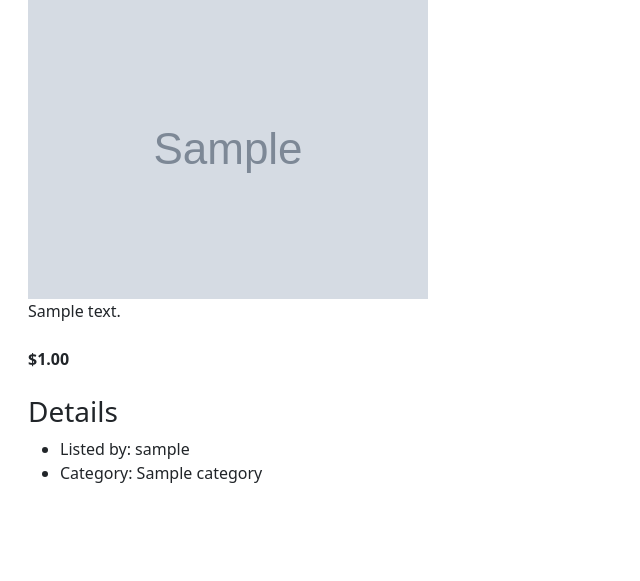
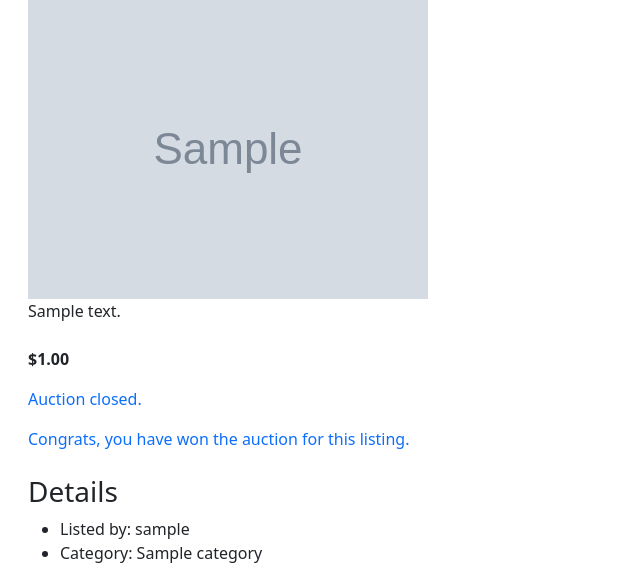
Before and after one commit to anlifi/django-commerce, a Django app: page /listings/1 in a window 1280 px wide. Shown: the part 247-828 px from the top of the page, without its empty margins (0-640 px from the left). Before the commit the page ends 730 px from the top, so only its background shows below. Run offline with Django 3.2, Linux system fonts and the light colour scheme; a user stored in the database is signed in; tables that the repository leaves empty hold one stand-in row (values such as "Sample post"); grey boxes marked "Sample" are stand-in pictures; parts of the project's set-up code (start-up, migrations or seed data) failed here and were passed over; some libraries are stand-ins or nearby versions.

Commit message:
Add close auction functionality

```diff
--- a/auctions/templates/auctions/listing.html
+++ b/auctions/templates/auctions/listing.html
@@ -37,7 +37,17 @@
             <img alt="No image available" src="https://t3.ftcdn.net/jpg/04/34/72/82/240_F_434728286_OWQQvAFoXZLdGHlObozsolNeuSxhpr84.jpg">
         {% endif %}
         <p>{{ listing.description }}</p>
-        <p class="fw-bold mt-4">${{ listing.current_bid }}</p>
+        <div>
+            <p class="fw-bold mt-4">${{ listing.current_bid }}</p>
+            {% if user.is_authenticated and listing.closed %}
+                <p class="fw-medium text-primary">Auction closed.</p>
+                {% if winner %}
+                    <p class="fw-medium text-primary">Congrats, you have won the auction for this listing.</p>
+                {% else %}
+                    <p class="fw-medium text-primary">Sorry, you have not won the auction for this listing.</p>
+                {% endif %}
+            {% endif %}
+        </div>
 
         <!-- Bid form -->
         {% if user.is_authenticated and not listing.closed %}
@@ -72,6 +82,14 @@
                 <li>Category: {{ listing.category }}</li>
             </ul>
         </div>
+
+        <!-- Close auction -->
+        {% if user.is_authenticated and not listing.closed and listing.seller == user %}
+            <form action="{% url 'close' id=listing.pk %}" method="post">
+                {% csrf_token %}
+                <button type="submit" class="btn btn-primary mt-3">Close Auction</button>
+            </form>
+        {% endif %}
     </div>
 
 {% endblock %}
--- a/auctions/urls.py
+++ b/auctions/urls.py
@@ -7,6 +7,7 @@ urlpatterns = [
     path("create", views.create, name="create"),
     path("listings/<str:id>", views.listing, name="listing"),
     path("listings/<str:id>/add", views.addWatchlist, name="add"),
+    path("listings/<str:id>/close", views.close, name="close"),
     path("listings/<str:id>/bid", views.bid, name="bid"),
     path("listings/<str:id>/remove", views.removeWatchlist, name="remove"),
     path("login", views.login_view, name="login"),
--- a/auctions/views.py
+++ b/auctions/views.py
@@ -110,6 +110,41 @@ def bid(request, id):
     })
 
 
+@login_required(login_url="login")
+def close(request, id):
+    # Only POST method allowed
+    if request.method == "POST":
+        # Check if listing exists
+        try:
+            listing = Listing.objects.get(pk=id)
+
+        except Listing.DoesNotExist:
+            return render(request, "auctions/error.html", {
+                "code": 404,
+                "message": "The listing does not exist."
+            })
+
+        # Check if user is seller of listing
+        if listing.seller != request.user:
+            # Show error message and return listing page
+            messages.error(request, "Only listing's seller can close auction.")
+            return HttpResponseRedirect(reverse("listing", kwargs={"id": id}))
+
+        # Close auction
+        listing.closed = True
+        listing.save()
+
+        # Show success message and return listing page
+        messages.success(request, "Auction closed.")
+        return HttpResponseRedirect(reverse("listing", kwargs={"id": id}))
+
+    # GET method not allowed
+    return render(request, "auctions/error.html", {
+        "code": 405,
+        "message": "GET method not allowed."
+    })
+
+
 def create(request):
     if request.method == "POST":
         # Create form instance with POST data and check if valid
@@ -166,6 +201,7 @@ def listing(request, id):
     highest_bidder = None
     current_bid = False
     bid_form = None
+    winner = False
 
     # Check if listing in watchlist
     if user.is_authenticated and Watchlist.objects.filter(user=user, listings=listing):
@@ -182,6 +218,10 @@ def listing(request, id):
         if highest_bidder == request.user:
             current_bid = True
 
+            # Check if auction is closed
+            if listing.closed:
+                winner = True
+
     # New bid form
     bid_form = NewBidForm()
 
@@ -192,7 +232,8 @@ def listing(request, id):
         "bid_count": bid_count,
         "highest_bidder": highest_bidder,
         "current_bid": current_bid,
-        "bid_form": bid_form
+        "bid_form": bid_form,
+        "winner": winner
     })
 
 
```
